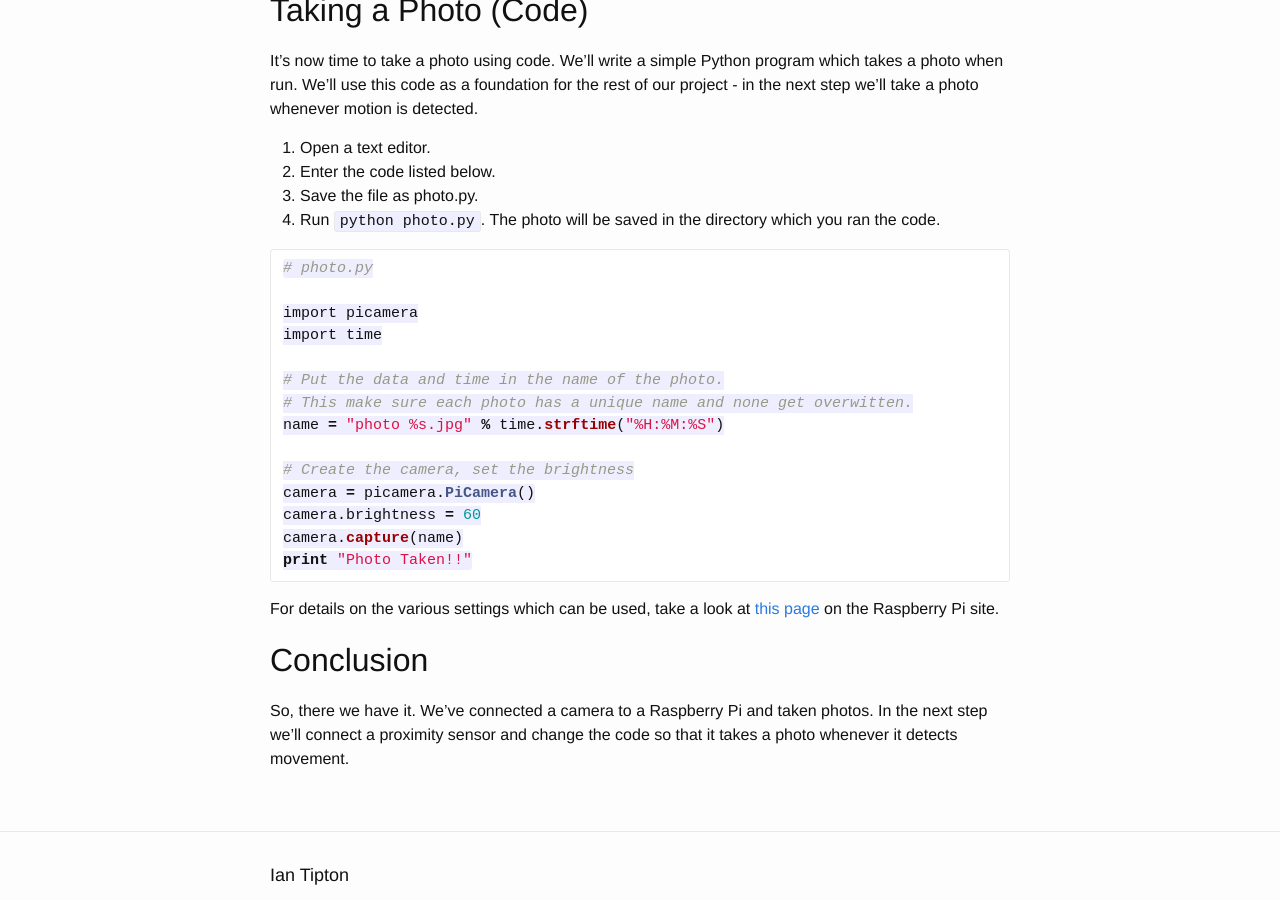
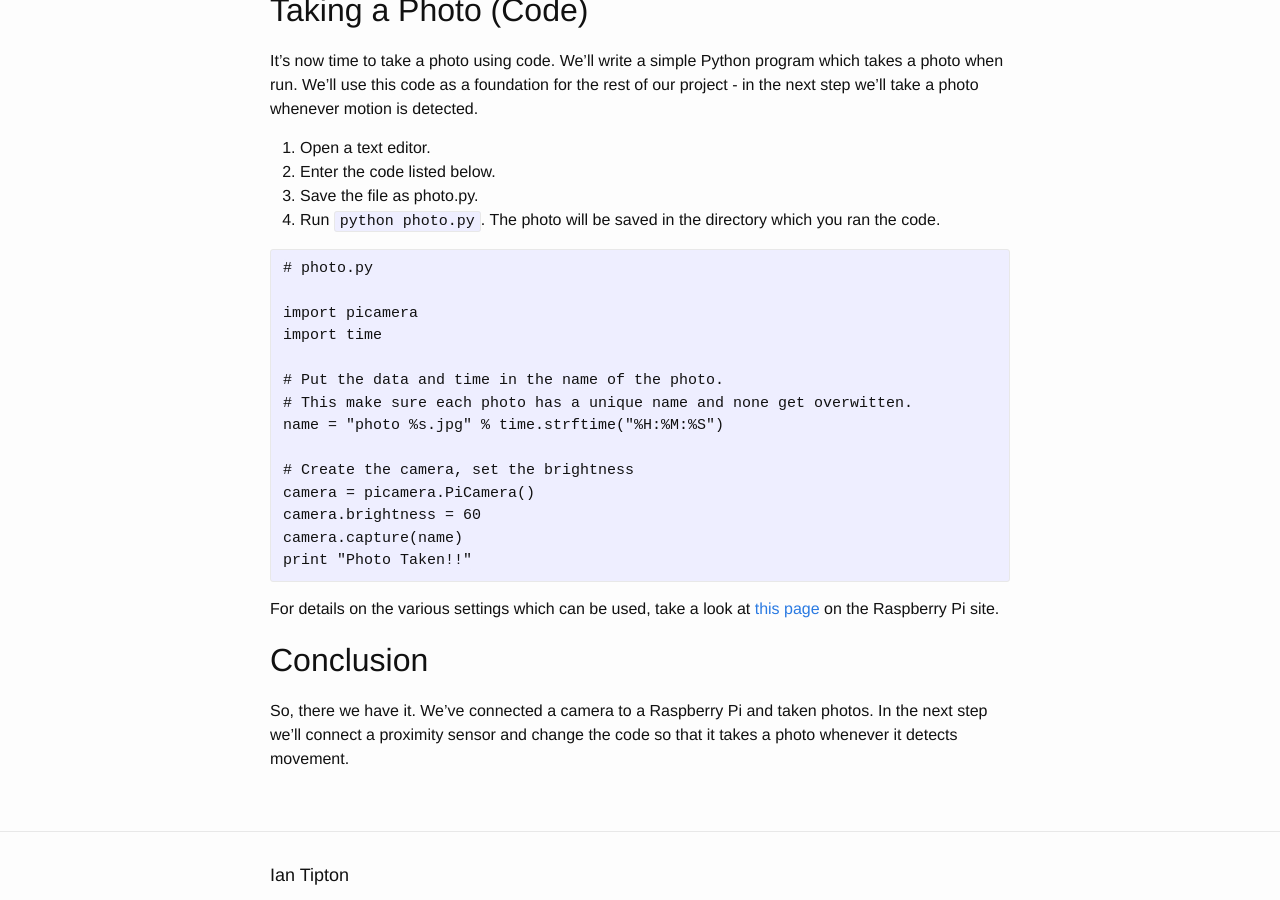
Before and after one commit to itip/itip.github.io, a Jekyll site: the page built from _posts/2015-05-30-raspberry-pi-intruder-alarm-1.markdown, in a window 1280 px wide and 900 px high, scrolled down 3927 px. Built offline with Jekyll 4.4.1, drawn with Linux system fonts in a browser that asks for light colours.

Commit message:
Fixed code issue.

````diff
--- a/_posts/2015-05-30-raspberry-pi-intruder-alarm-1.markdown
+++ b/_posts/2015-05-30-raspberry-pi-intruder-alarm-1.markdown
@@ -94,8 +94,7 @@ It's now time to take a photo using code. We'll write a simple Python program wh
 3. Save the file as photo.py.
 4. Run ``python photo.py``. The photo will be saved in the directory which you ran the code.
 
-```python
-# photo.py
+<pre><code># photo.py
 
 import picamera
 import time
@@ -108,8 +107,7 @@ name = "photo %s.jpg" % time.strftime("%H:%M:%S")
 camera = picamera.PiCamera()
 camera.brightness = 60
 camera.capture(name)
-print "Photo Taken!!"
-```
+print "Photo Taken!!"</code></pre>
 
 For details on the various settings which can be used, take a look at [this page][rpi_camera_python] on the Raspberry Pi site.
 
````
